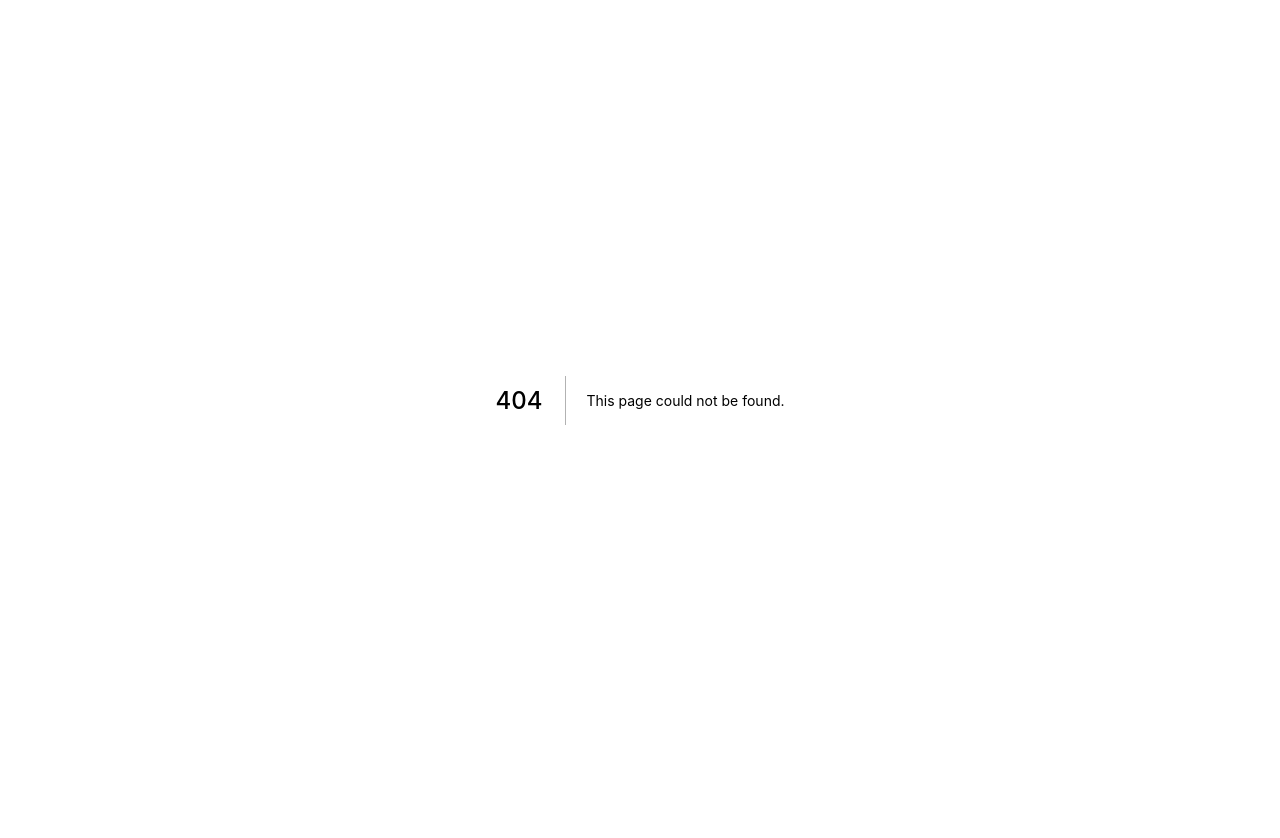
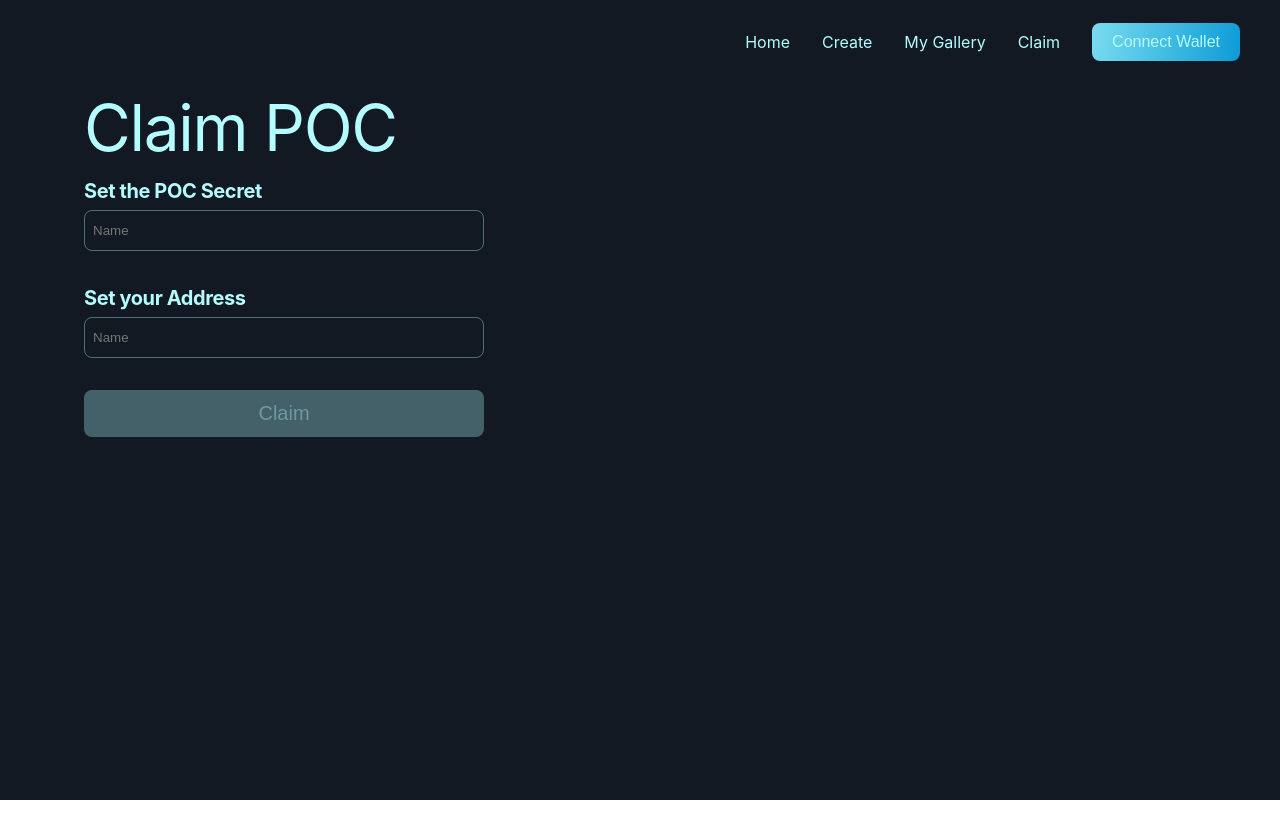
Before and after one commit to swiiny/poc-land, a Next.js app in the folder packages/frontend/: page /claim in a window 1280 px wide. Before the commit this address had no page. Shown: the top 838 px of the page. Before the commit the page ends 800 px from the top, so only its background shows below. Built offline with nearby package versions, Linux system fonts and the light colour scheme.

Commit message:
add claim page

```diff
--- /dev/null
+++ b/packages/frontend/components/form/Form.jsx
@@ -0,0 +1,94 @@
+import styled, { css } from 'styled-components';
+
+export const StyledFormItem = styled.div`
+    display: flex;
+    flex-direction: column;
+    align-items: flex-start;
+    justify-content: flex-start;
+    width: 100%;
+
+    margin-bottom: ${({ theme }) => theme.spacing.m};
+`;
+
+export const StyledFileInput = styled.label`
+    display: flex;
+    justify-content: center;
+    align-items: center;
+
+    border: none;
+    border-radius: 8px;
+    background: ${({ theme }) => theme.colors.gradient};
+
+    margin-top: 4px;
+
+    svg {
+        margin-left: 8px;
+    }
+
+    input {
+        display: none;
+    }
+
+    padding: 8px 16px;
+    font-size: 16px;
+
+    color: ${({ theme }) => theme.colors.typo};
+
+    cursor: pointer;
+
+    ${(props) => (props.secondary ? css`
+        background: none;
+        border: 1px solid ${({ theme }) => `${theme.colors.typo}60`};
+    ` : '')}
+
+`;
+
+export const StyledTextArea = styled.textarea`
+    width: 100%;
+    padding: 12px 8px;
+    margin-top: 4px;
+
+    max-width: 100%;
+
+    border: 1px solid ${({ theme }) => `${theme.colors.typo}60`};
+    border-radius: 8px;
+
+    background-color: transparent;
+    color: ${({ theme }) => theme.colors.typo};
+`;
+
+export const StyledInput = styled.input`
+    width: 100%;
+    padding: 12px 8px;
+    margin-top: 4px;
+
+    border: 1px solid ${({ theme }) => `${theme.colors.typo}60`};
+    border-radius: 8px;
+
+    background-color: transparent;
+    color: ${({ theme }) => theme.colors.typo};
+`;
+
+export const StyledLabel = styled.label`
+    width: 100%;
+    font-size: 20px;
+    font-weight: bold;
+    letter-spacing: -0.02em;
+
+    line-height: 1.5;
+
+    color: ${({ theme }) => theme.colors.typo};
+`;
+
+export const StyledForm = styled.form`
+    display: flex;
+    flex-direction: column;
+    align-items: center;
+    justify-content: center;
+
+    width: 400px;
+
+    @media (max-width: ${({ theme }) => theme.breakpoints.sm}) {
+        width: 100%;
+    }
+`;
--- a/packages/frontend/components/utils/Navbar.jsx
+++ b/packages/frontend/components/utils/Navbar.jsx
@@ -22,7 +22,7 @@ export const pages = [
   },
   {
     label: 'Claim',
-    url: '/redeem',
+    url: '/claim',
   },
 ];
 
--- /dev/null
+++ b/packages/frontend/pages/claim.jsx
@@ -0,0 +1,111 @@
+import axios from 'axios';
+import { isAddress } from 'ethers/lib/utils';
+import React, { useEffect, useMemo, useState } from 'react';
+import styled from 'styled-components';
+import {
+  StyledForm, StyledFormItem, StyledInput, StyledLabel,
+} from '../components/form/Form';
+import Page from '../components/utils/Page';
+import useWallet from '../hooks/useWallet';
+import { Button, StyledHeadingOne } from '../styles/GlobalComponents';
+
+const Claim = () => {
+  const [recipient, setRecipient] = useState('');
+  const [pocId, setPocId] = useState('');
+
+  const { account } = useWallet();
+
+  const isDataValid = useMemo(() => isAddress(recipient), [recipient]);
+  const isPocIdValid = useMemo(() => {
+    if (!pocId) {
+      return false;
+    }
+
+    // TODO : udpate when pocId will be a real id (not an address)
+    return isAddress(pocId);
+  }, [pocId]);
+
+  const claimPoc = async (e) => {
+    e.preventDefault();
+
+    try {
+      // TODO : Claim POC
+      const url = `${process.env.SERVER_URL}/v1/api/claim`;
+
+      const payload = {
+        pocId,
+        recipient,
+      };
+
+      const res = await axios.post(url, payload);
+
+      console.log('res', res);
+    } catch (err) {
+      console.error('Error claiming POC: ', err);
+    }
+  };
+
+  useEffect(() => {
+    if (account) {
+      setRecipient(account);
+    }
+  }, [account]);
+
+  return (
+    <Page title="Claim">
+      <StyledContainer>
+        <StyledHeadingOne>
+          Claim POC
+        </StyledHeadingOne>
+
+        <StyledForm>
+
+          <StyledFormItem>
+            <StyledLabel>
+              Set the POC Secret
+            </StyledLabel>
+            <StyledInput
+              type="text"
+              placeholder="Name"
+              value={pocId}
+              onChange={(e) => setPocId(e.target.value)}
+            />
+          </StyledFormItem>
+
+          <StyledFormItem>
+            <StyledLabel>
+              Set your Address
+            </StyledLabel>
+            <StyledInput
+              type="text"
+              placeholder="Name"
+              value={recipient}
+              onChange={(e) => setRecipient(e.target.value)}
+            />
+          </StyledFormItem>
+
+          <Button
+            style={{ width: '100%' }}
+            type="submit"
+            onClick={(e) => claimPoc(e)}
+            disabled={!isDataValid || !isPocIdValid}
+          >
+            Claim
+          </Button>
+        </StyledForm>
+
+      </StyledContainer>
+    </Page>
+  );
+};
+
+const StyledContainer = styled.div`
+  display: flex;
+  flex-direction: column;
+  align-items: flex-start;
+
+  min-height: 100vh;
+  padding-top: ${({ theme }) => theme.spacing['3xl']};
+`;
+
+export default Claim;
```
Also changed, not shown: packages/frontend/pages/create.jsx (+3 -93 lines), packages/frontend/pages/redeem.jsx (deleted, +0 -15 lines).
